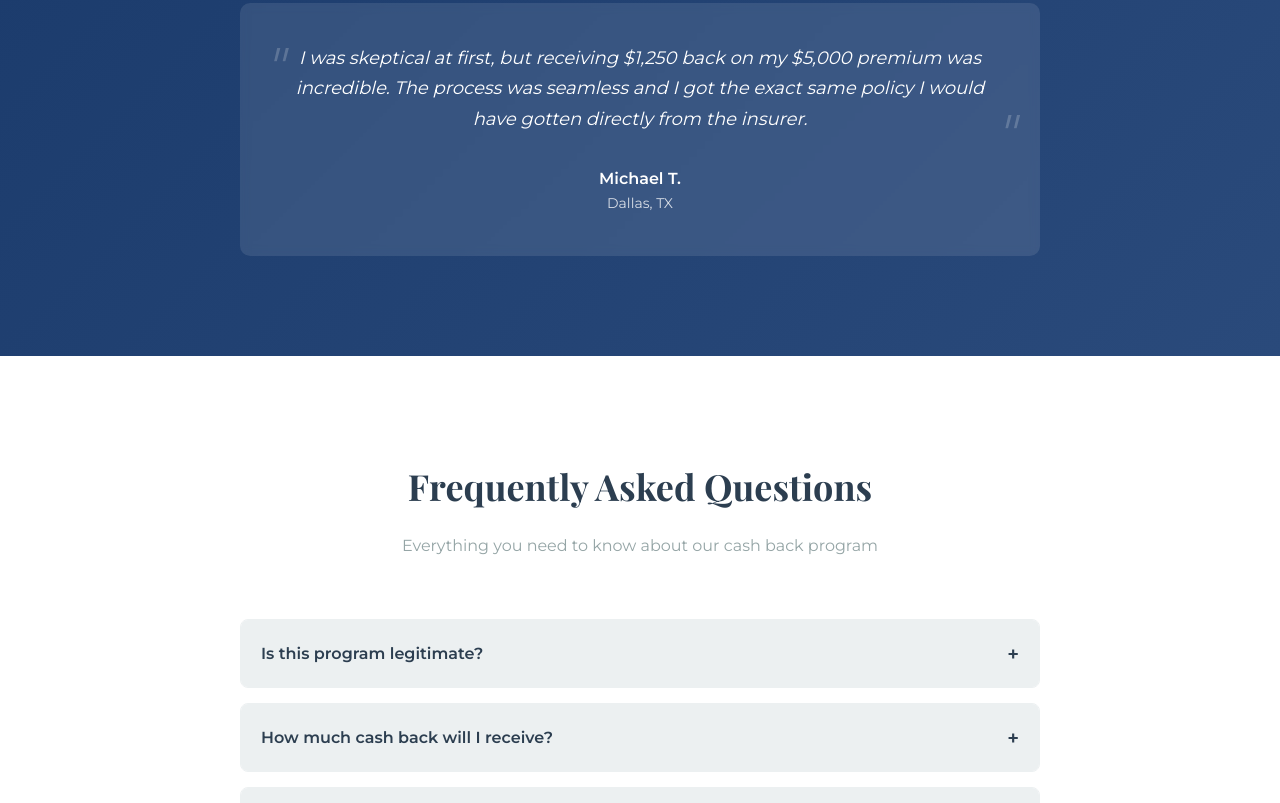
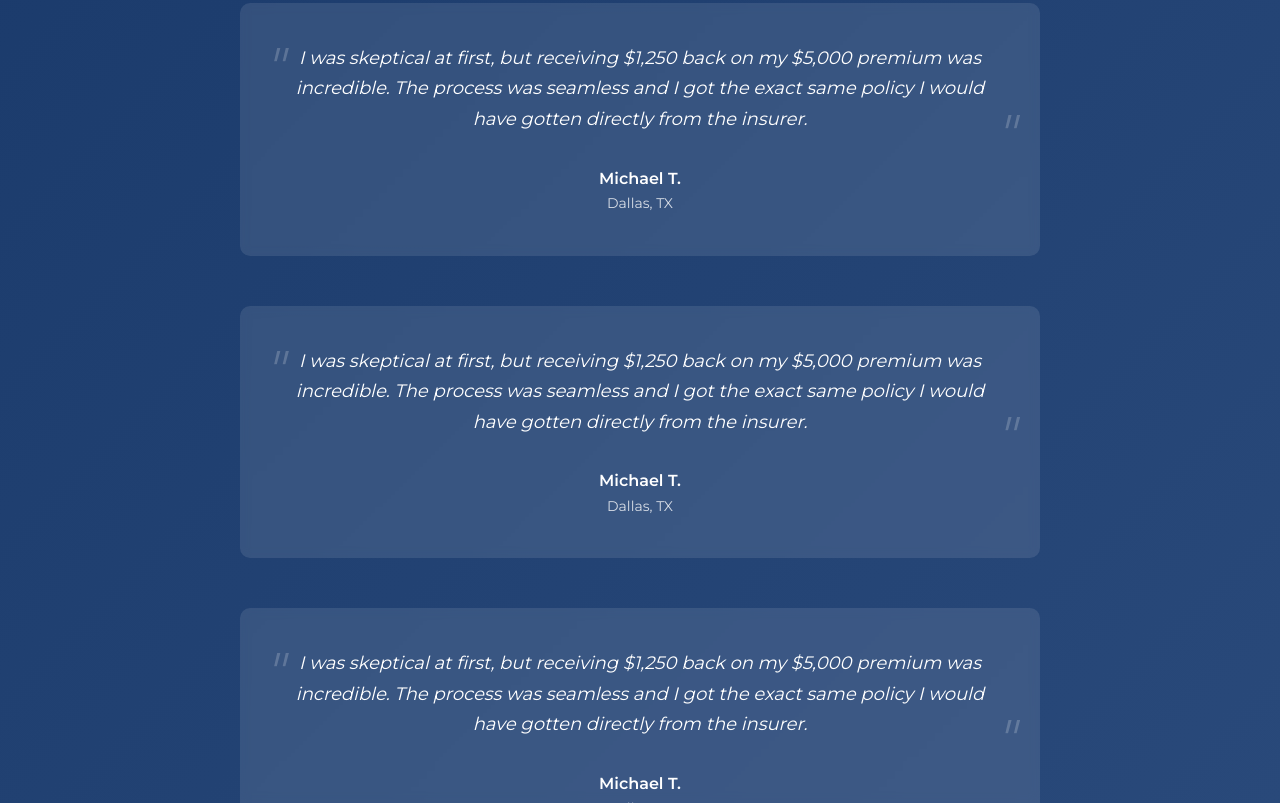
Before and after one commit to raipravat/Bima-discount, a plain HTML site: page index.html in a window 1280 px wide. Shown: the part 2551-3354 px from the top of the page. Drawn offline with nearby package versions, Linux system fonts and the light colour scheme.

Commit message:
minor update

```diff
--- a/css/main.css
+++ b/css/main.css
@@ -85,10 +85,6 @@ header {
   transition: color 0.3s;
   position: relative;
   padding: 5px 0;
-}
-
-.nav-links a:hover {
-  color: var(--primary);
 }
 
 .nav-links a.active {
--- a/index.html
+++ b/index.html
@@ -202,6 +202,33 @@
             back
           </p>
         </div>
+        <!--testimonial 1-->
+        <div class="testimonial-slider">
+          <div class="testimonial">
+            <p class="testimonial-text">
+              I was skeptical at first, but receiving $1,250 back on my $5,000
+              premium was incredible. The process was seamless and I got the
+              exact same policy I would have gotten directly from the insurer.
+            </p>
+            <div class="testimonial-author">
+              Michael T. <span class="author-role">Dallas, TX</span>
+            </div>
+          </div>
+        </div>
+        <!--testimonial 2-->
+        <div class="testimonial-slider">
+          <div class="testimonial">
+            <p class="testimonial-text">
+              I was skeptical at first, but receiving $1,250 back on my $5,000
+              premium was incredible. The process was seamless and I got the
+              exact same policy I would have gotten directly from the insurer.
+            </p>
+            <div class="testimonial-author">
+              Michael T. <span class="author-role">Dallas, TX</span>
+            </div>
+          </div>
+        </div>
+        <!--testimonial 3-->
         <div class="testimonial-slider">
           <div class="testimonial">
             <p class="testimonial-text">
@@ -400,7 +427,8 @@
         <div class="footer-bottom">
           <p>
             &copy; 2023 InsurePlus. All rights reserved. |
-            <a href="Privacy.html" class="terms">Privacy Policy</a> | <a href="Terms.html" class="terms">Terms of Service</a>
+            <a href="Privacy.html" class="terms">Privacy Policy</a> |
+            <a href="Terms.html" class="terms">Terms of Service</a>
           </p>
           <p>
             <small
```
